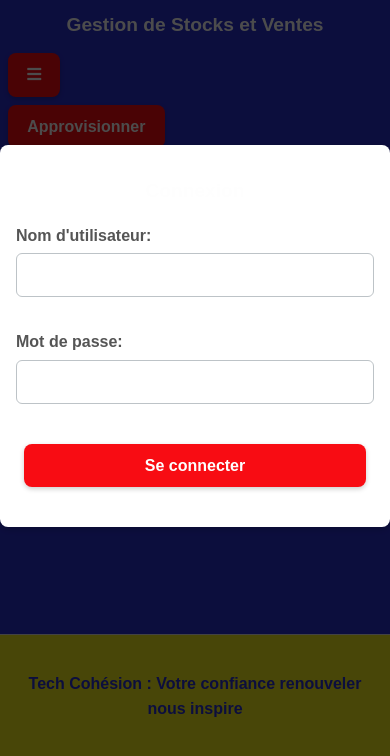
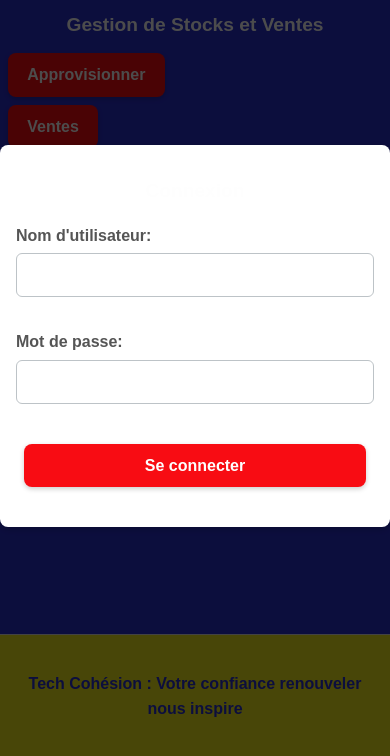
Before and after one commit to GKLM-TECHNOLOGIE/TechCohesion, a plain HTML site: page index.html in a window 390 px wide. Shown: the part 86-842 px from the top of the page. Drawn offline with nearby package versions, Linux system fonts and the light colour scheme; a script that the page names is missing.

Commit message:
Add files via upload

```diff
--- a/index.html
+++ b/index.html
@@ -47,20 +47,12 @@
         </h1>
         <h1>Gestion de Stocks et Ventes</h1>
 
-        <!-- Bouton Menu Hamburger -->
-        <button id="menu-toggle" class="menu-toggle">
-            <i class="fas fa-bars"></i>
-        </button>
-
-        <!-- Menu de Navigation -->
-        <nav id="main-nav" class="main-nav">
         <div class="button-container">
             <button id="show-supply-section-button">Approvisionner</button>
             <button id="show-sales-section-button">Ventes</button>
             <button id="show-report-section-button">Bilan</button>
             <button id="show-admin-section-button">Administration</button> <!-- Bouton Administration -->
         </div>
-        </nav>
 
         <section id="sales-section" class="form-container" style="display: none;">
             <h2>Ventes et Autres Opérations</h2>
```
Lines whose indentation alone changed are shown as unchanged.
